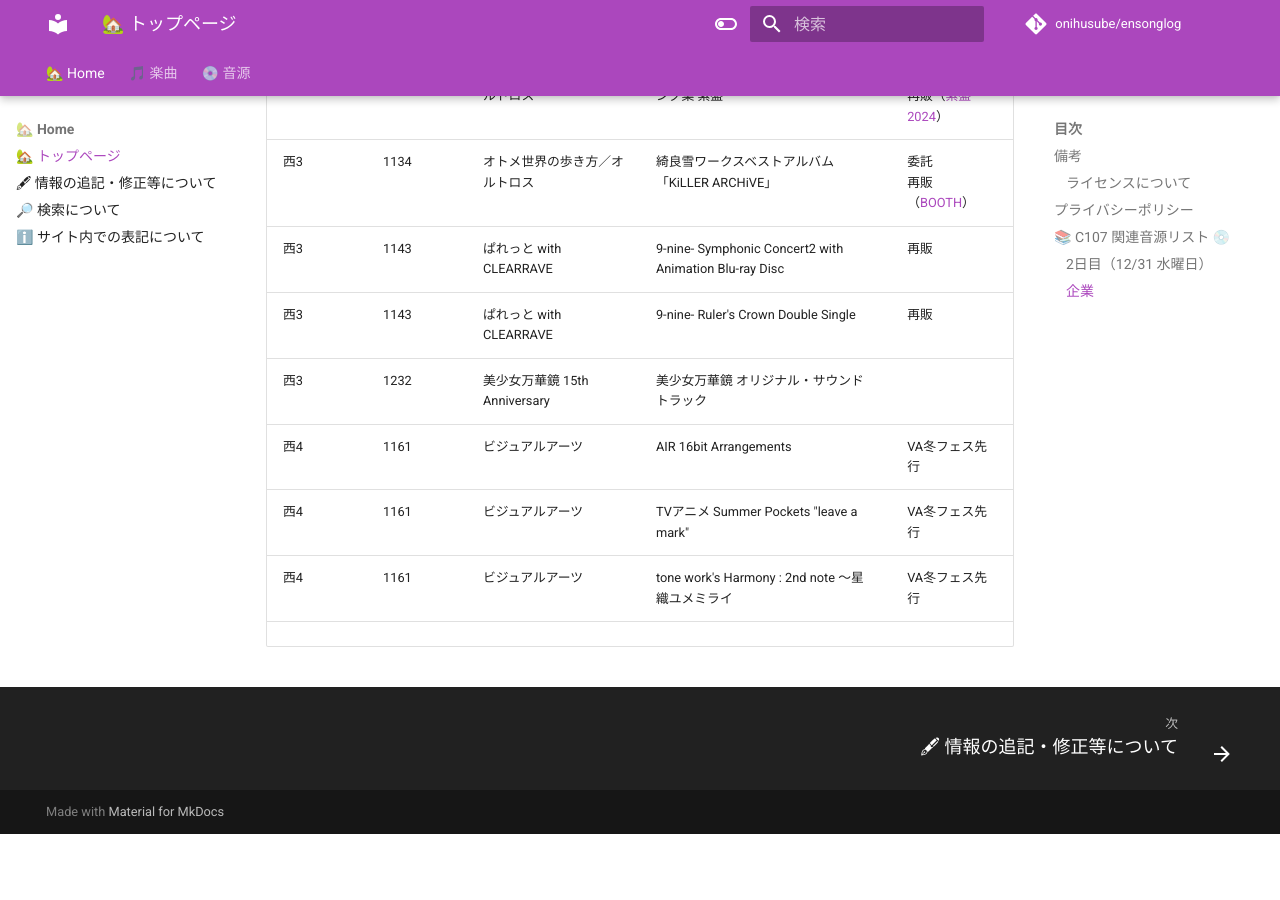
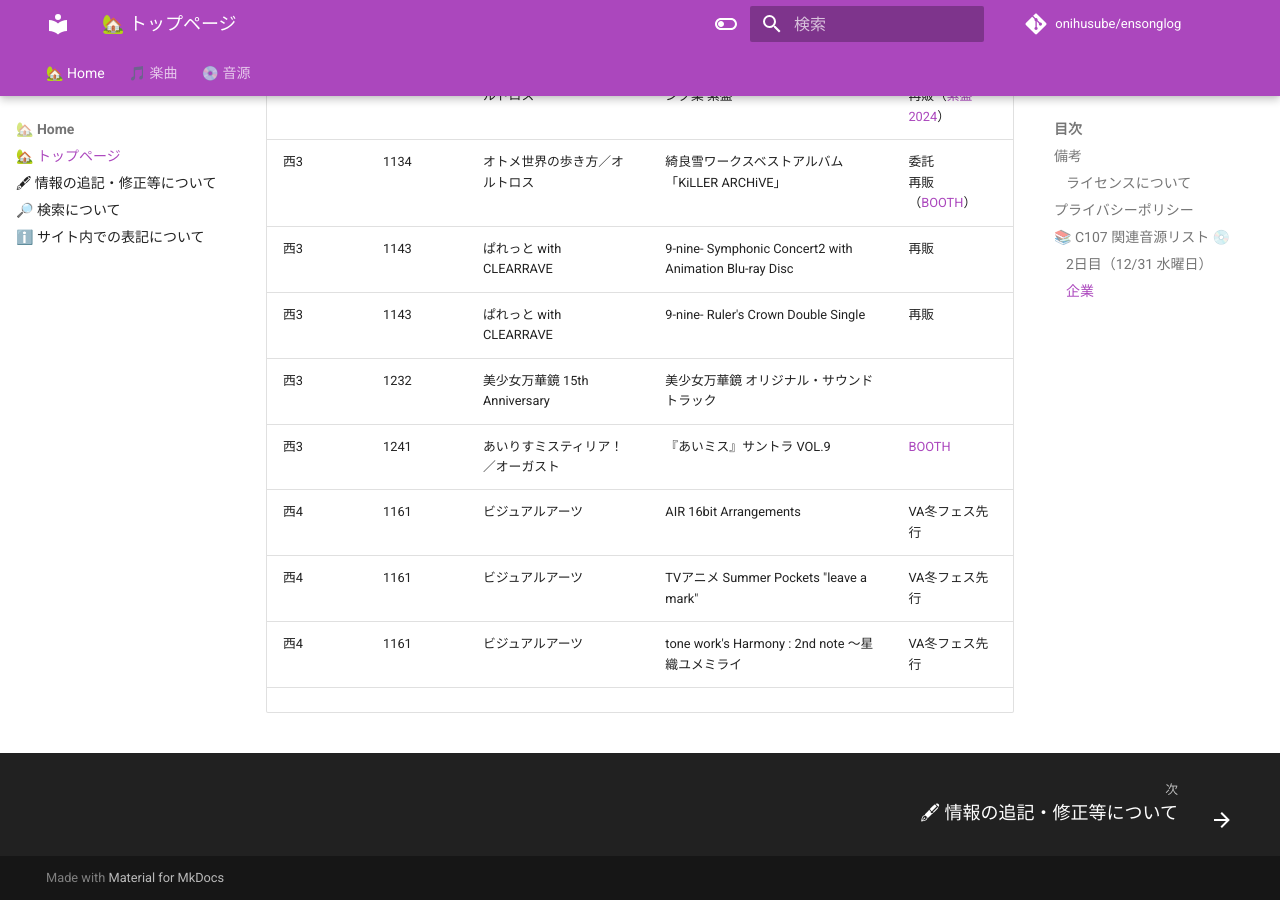
Before and after one commit to onihusube/ensonglog, an MkDocs documentation site: the page built from docs/index.md, in a window 1280 px wide and 900 px high, scrolled down 1410 px. Built offline with MkDocs 1.6.1 and Material for MkDocs 9.7.7, drawn with Linux system fonts in a browser that asks for light colours; comment, search, counter and statistics services are not loaded; before the commit the page ends 2244 px from its top, so only the background shows below that.

Commit message:
c107 あいミスサントラを追加

```diff
--- a/docs/index.md
+++ b/docs/index.md
@@ -42,6 +42,7 @@
 | 西3 | 1143 | ぱれっと with CLEARRAVE | 9-nine- Symphonic Concert2 with Animation Blu-ray Disc | 再販 |
 | 西3 | 1143 | ぱれっと with CLEARRAVE | 9-nine- Ruler's Crown Double Single | 再販 |
 | 西3 | 1232 | 美少女万華鏡 15th Anniversary | 美少女万華鏡 オリジナル・サウンドトラック | |
+| 西3 | 1241 | あいりすミスティリア！／オーガスト | 『あいミス』サントラ VOL.9 | [BOOTH](https://august-soft.booth.pm/items/7693087) |
 | 西4 | 1161 | ビジュアルアーツ | AIR 16bit Arrangements | VA冬フェス先行 |
 | 西4 | 1161 | ビジュアルアーツ | TVアニメ Summer Pockets "leave a mark" | VA冬フェス先行 |
 | 西4 | 1161 | ビジュアルアーツ | tone work's Harmony : 2nd note ～星織ユメミライ | VA冬フェス先行 |
```
